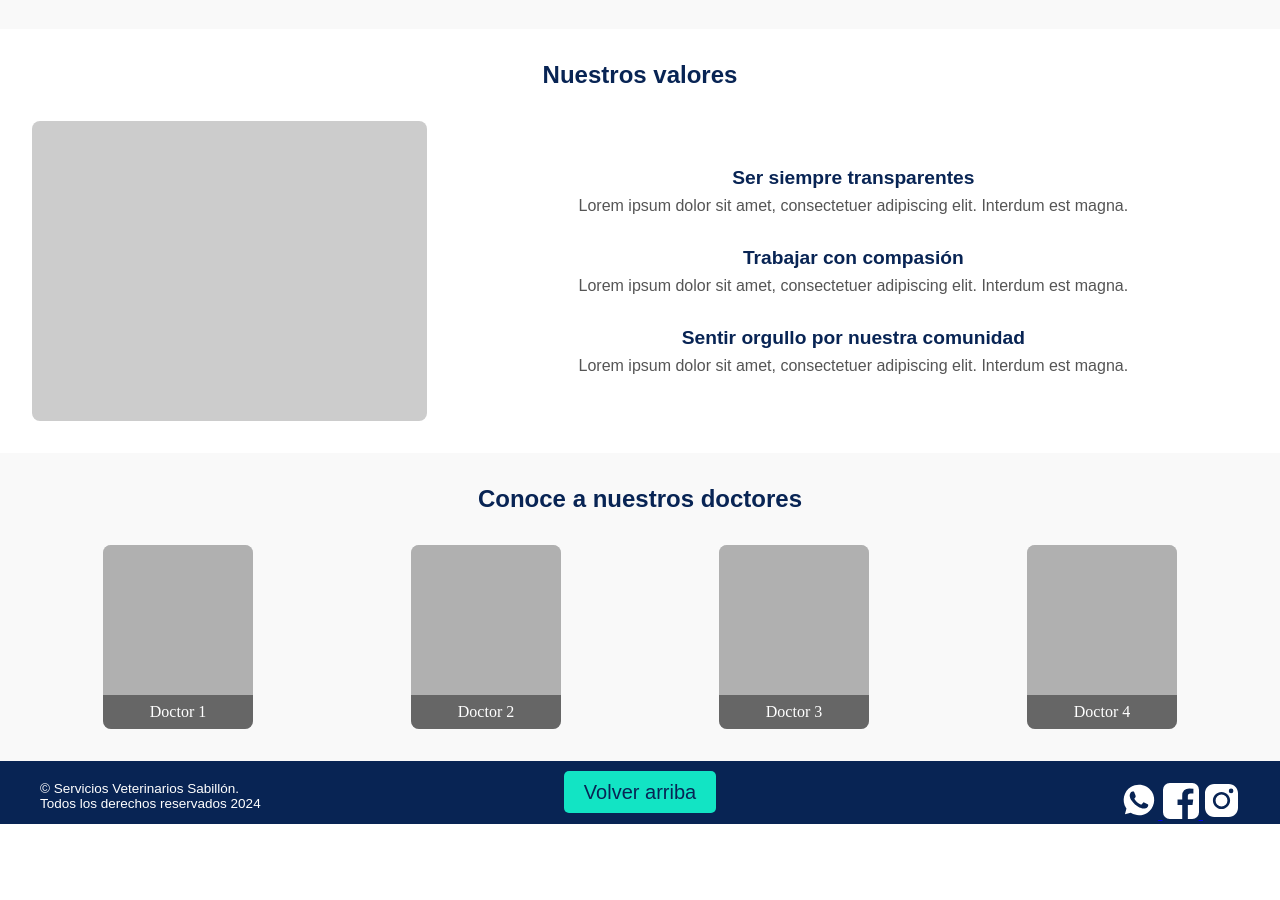
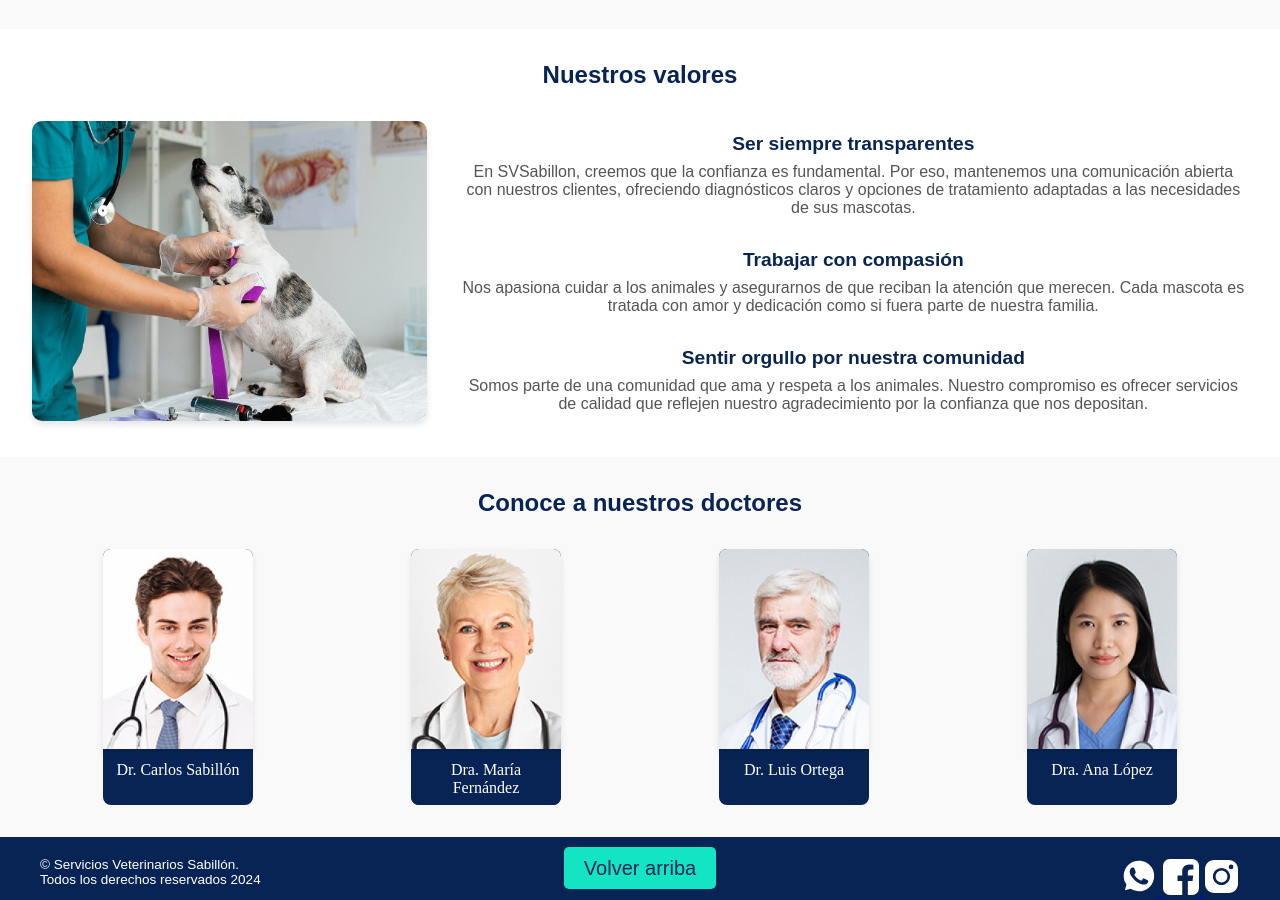
Before and after one commit to EvelynSabillon/mi-proyecto, a plain HTML site: page pages/about-us.html in a window 1280 px wide. Shown: the part 502-1402 px from the top of the page. Before the commit the page ends 1326 px from the top, so only its background shows below. Drawn offline with Linux system fonts and the light colour scheme; a web font is replaced by a local one.

Commit message:
Actualiza estilos y contenido en las páginas de About Us y CSS

```diff
--- a/css/style.css
+++ b/css/style.css
@@ -539,7 +539,7 @@ header {
 .about-circle {
     width: 100px;
     height: 100px;
-    background-color: #ccc;
+    background-color: #FF7A59;
     border-radius: 50%;
 }
 
@@ -564,11 +564,11 @@ header {
     align-items: center;
 }
 
-.values-image {
+.values-image img {
     width: 100%;
     height: 300px;
-    background-color: #ccc;
-    border-radius: 8px;
+    border-radius: 10px;
+    box-shadow: 0 4px 6px rgba(0, 0, 0, 0.1);
 }
 
 .values-list {
@@ -604,24 +604,26 @@ header {
 }
 
 .doctor-card {
-  background-color: #ccc;
+  background-color: #082454;
   border-radius: 8px;
   width: 150px;
   display: flex;
   flex-direction: column;
+  text-align: center;
   align-items: center;
-  justify-content: space-between;
 }
 
-.doctor-image {
-  background-color: #b0b0b0;
+.doctor-image img {
   width: 100%;
-  height: 150px;
+  height: 200px;
   border-radius: 8px 8px 0 0;
+  object-fit: cover;
+  box-shadow: 0 4px 6px rgba(0, 0, 0, 0.1);
 }
 
 .doctor-info {
-  background-color: #666;
+  font-family: "noto-sans-medium";
+  background-color: #082454;
   color: white;
   text-align: center;
   padding: 0.5rem;
@@ -630,6 +632,7 @@ header {
 }
 
   /*SERVICES PAGE*/
+
 
   /*BLOG PAGE*/
 
--- a/pages/about-us.html
+++ b/pages/about-us.html
@@ -48,19 +48,21 @@
     <section class="values">
       <h2>Nuestros valores</h2>
       <div class="values-content">
-          <div class="values-image"></div>
+          <div class="values-image">
+            <img src="../images/values-image.jpg" alt="Equipo veterinario trabajando">
+          </div>
           <div class="values-list">
               <div class="value-item">
                   <h3>Ser siempre transparentes</h3>
-                  <p>Lorem ipsum dolor sit amet, consectetuer adipiscing elit. Interdum est magna.</p>
+                  <p>En SVSabillon, creemos que la confianza es fundamental. Por eso, mantenemos una comunicación abierta con nuestros clientes, ofreciendo diagnósticos claros y opciones de tratamiento adaptadas a las necesidades de sus mascotas.</p>
               </div>
               <div class="value-item">
                   <h3>Trabajar con compasión</h3>
-                  <p>Lorem ipsum dolor sit amet, consectetuer adipiscing elit. Interdum est magna.</p>
+                  <p>Nos apasiona cuidar a los animales y asegurarnos de que reciban la atención que merecen. Cada mascota es tratada con amor y dedicación como si fuera parte de nuestra familia.</p>
               </div>
               <div class="value-item">
                   <h3>Sentir orgullo por nuestra comunidad</h3>
-                  <p>Lorem ipsum dolor sit amet, consectetuer adipiscing elit. Interdum est magna.</p>
+                  <p>Somos parte de una comunidad que ama y respeta a los animales. Nuestro compromiso es ofrecer servicios de calidad que reflejen nuestro agradecimiento por la confianza que nos depositan.</p>
               </div>
           </div>
       </div>
@@ -70,20 +72,28 @@
       <h2>Conoce a nuestros doctores</h2>
       <div class="doctor-grid">
           <div class="doctor-card">
-              <div class="doctor-image"></div>
-              <div class="doctor-info">Doctor 1</div>
+              <div class="doctor-image">
+                <img src="../images/vet4.jpg" alt="Dr. Carlos Sabillón">
+              </div>
+              <div class="doctor-info">Dr. Carlos Sabillón</div>
           </div>
           <div class="doctor-card">
-              <div class="doctor-image"></div>
-              <div class="doctor-info">Doctor 2</div>
+              <div class="doctor-image">
+                <img src="../images/vet1.jpg" alt="Dra. María Fernández">
+              </div>
+              <div class="doctor-info">Dra. María Fernández</div>
           </div>
           <div class="doctor-card">
-              <div class="doctor-image"></div>
-              <div class="doctor-info">Doctor 3</div>
+              <div class="doctor-image">
+                <img src="../images/vet2.jpg" alt="Dr. Luis Ortega">
+              </div>
+              <div class="doctor-info">Dr. Luis Ortega</div>
           </div>
           <div class="doctor-card">
-              <div class="doctor-image"></div>
-              <div class="doctor-info">Doctor 4</div>
+              <div class="doctor-image">
+                <img src="../images/vet3.jpg" alt="Dra. Ana López">
+              </div>
+              <div class="doctor-info">Dra. Ana López</div>
           </div>
       </div>
     </section>
```
Also changed, not shown: images/values-image.jpg (added), images/vet1.jpg (added), images/vet2.jpg (added), images/vet3.jpg (added), images/vet4.jpg (added).
